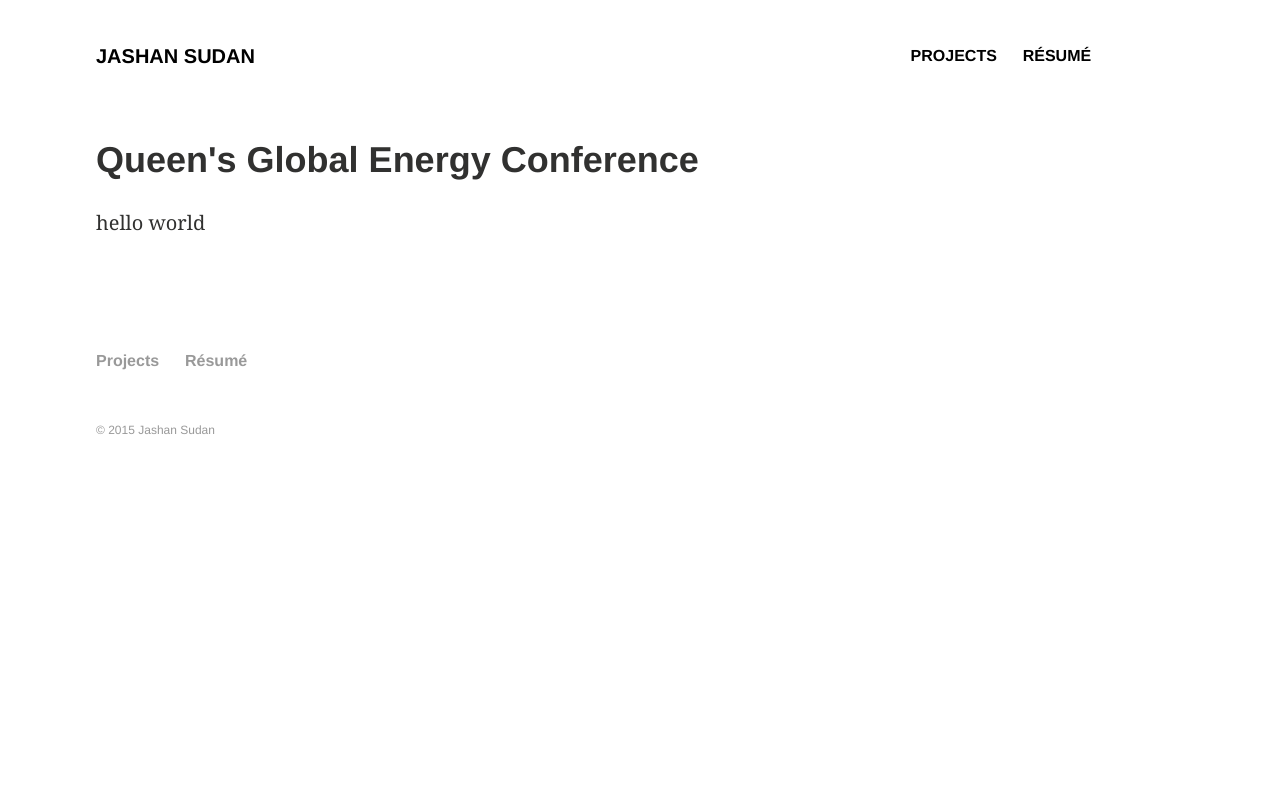
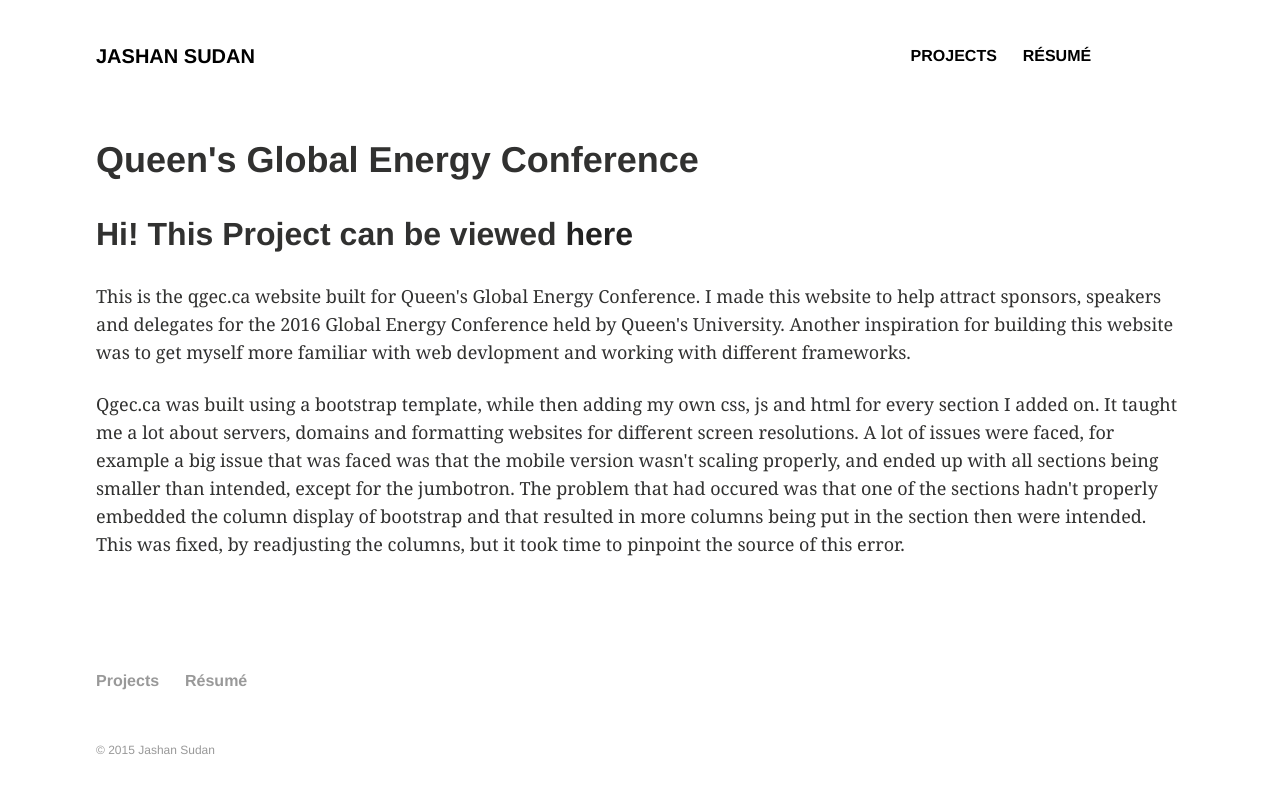
Before and after one commit to jashansudan/jashansudan, a Jekyll site: the page built from Projects/qgec/index.md, in a window 1280 px wide. Shown: the top 793 px of the page. Built offline with Jekyll 4.4.1, drawn with Linux system fonts in a browser that asks for light colours.

Commit message:
updating

```diff
--- a/Projects/qgec/index.md
+++ b/Projects/qgec/index.md
@@ -5,4 +5,8 @@
 ---
 
 
-hello world
+<h2>Hi! This Project can be viewed <a href = "qgec.ca"> here </a></h2>
+
+<p>This is the qgec.ca website built for Queen's Global Energy Conference. I made this website to help attract sponsors, speakers and delegates for the 2016 Global Energy Conference held by Queen's University. Another inspiration for building this website was to get myself more familiar with web devlopment and working with different frameworks.</p>
+
+<p> Qgec.ca was built using a bootstrap template, while then adding my own css, js and html for every section I added on. It taught me a lot about servers, domains and formatting websites for different screen resolutions. A lot of issues were faced, for example a big issue that was faced was that the mobile version wasn't scaling properly, and ended up with all sections being smaller than intended, except for the jumbotron. The problem that had occured was that one of the sections hadn't properly embedded the column display of bootstrap and that resulted in more columns being put in the section then were intended. This was fixed, by readjusting the columns, but it took time to pinpoint the source of this error.</p>
```
Also changed, not shown: Projects/MyWebsite/index.md (+1 -1 lines).
